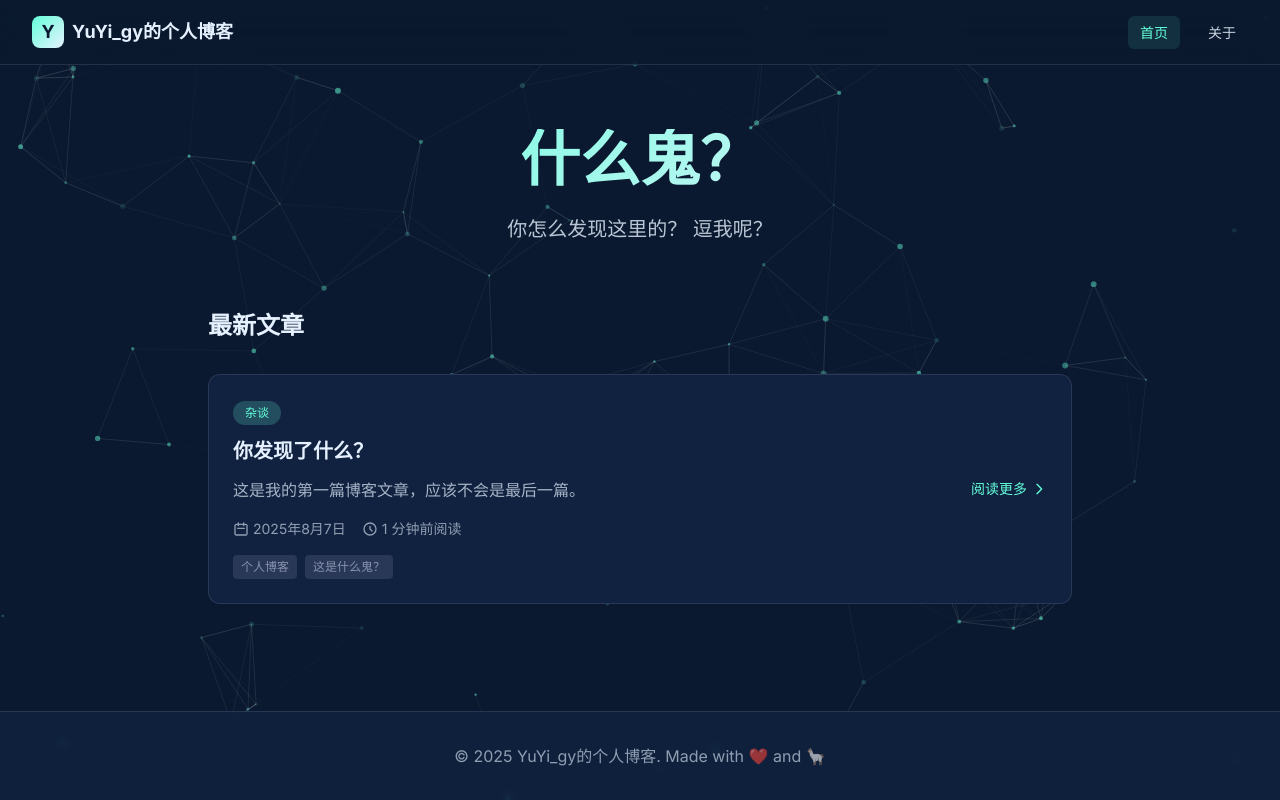
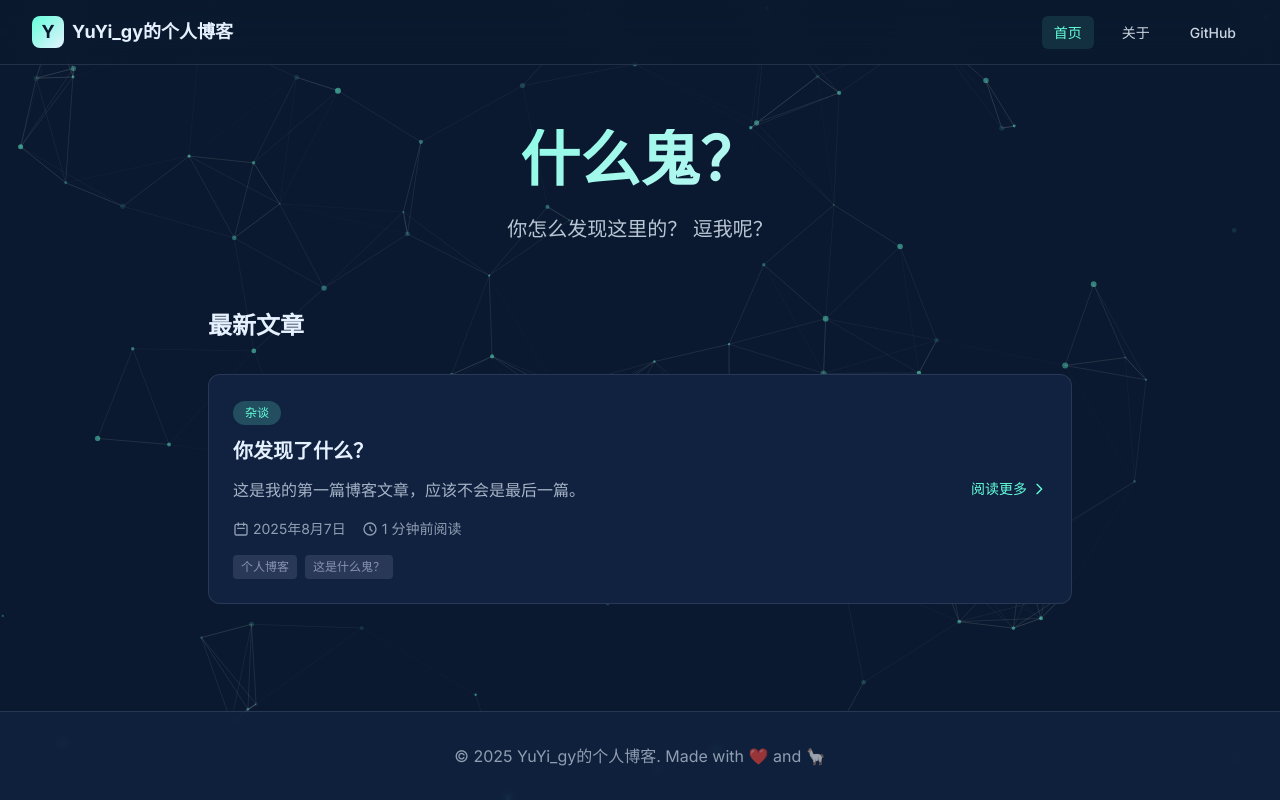
Before and after one commit to YuYigy/yuyigy.github.io, a Next.js app: page / in a window 1280 px wide. Built offline with nearby package versions, Linux system fonts and the light colour scheme.

Commit message:
fix: 修复Header组件TypeScript类型错误，添加NavLink接口和target属性支持

```diff
--- a/src/components/Header.tsx
+++ b/src/components/Header.tsx
@@ -6,10 +6,18 @@ import Link from 'next/link';
 import { usePathname } from 'next/navigation'; // 用于获取当前路径，高亮活动链接
 import { cn } from '@/lib/utils'; // 引入样式辅助函数
 
-// 1. 将导航链接数据提取出来，便于管理
-const navLinks = [
+// 1. 定义导航链接的类型接口
+interface NavLink {
+  name: string;
+  href: string;
+  target?: string; // 可选的target属性，用于控制链接打开方式
+}
+
+// 2. 将导航链接数据提取出来，便于管理
+const navLinks: NavLink[] = [
   { name: '首页', href: '/' },
   { name: '关于', href: '/about' },
+  { name: 'GitHub', href: 'https://github.com/YuYigy', target: '_blank' },
 ];
 
 export default function Header() {
```
